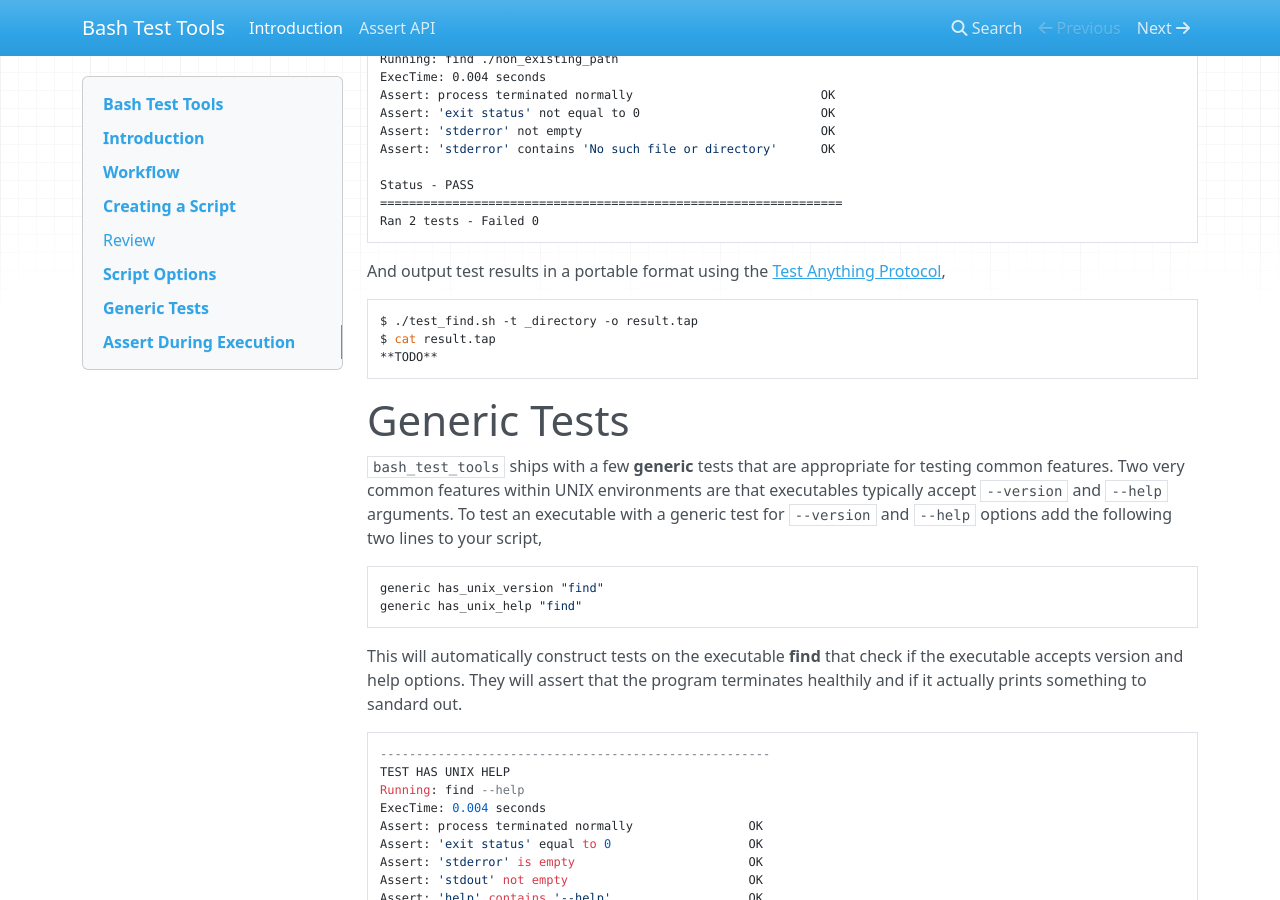
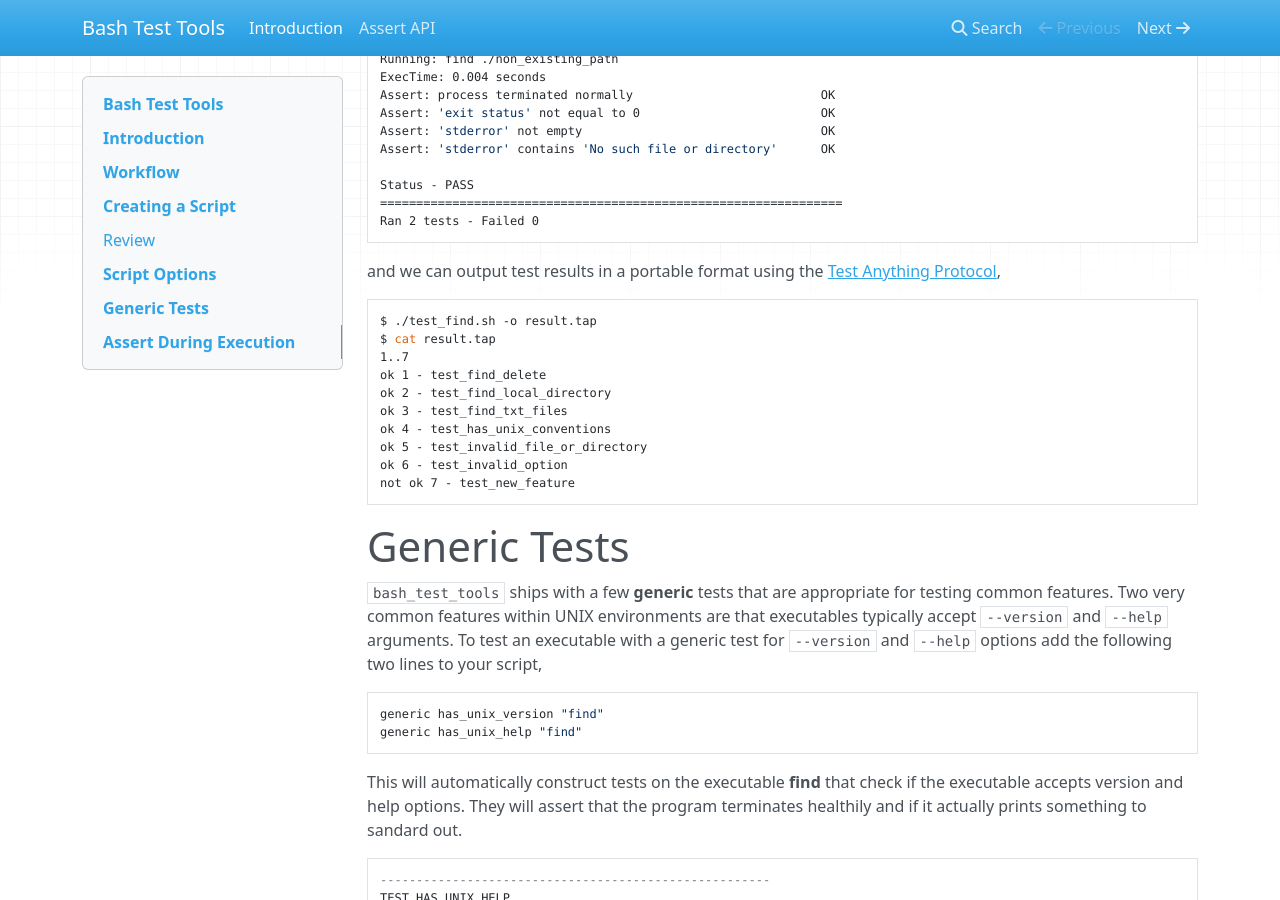
Before and after one commit to thorsteinssonh/bash_test_tools, an MkDocs documentation site: the page built from documentation/docs/index.md, in a window 1280 px wide and 900 px high, scrolled down 5289 px. Built offline with MkDocs 1.6.1, drawn with Linux system fonts in a browser that asks for light colours; nearby versions of some CDN libraries; old or Windows-style settings are respelled for this version of MkDocs.

Commit message:
Adds basic TAP file generation + API testing + minor bug fixes
Elementary TAP file generation
Minor bug fix with syntax highlighting in docs,
First API tests implemented for some assert functions

````diff
--- /dev/null
+++ b/documentation/docs/custom.css
@@ -0,0 +1,4 @@
+.hljs-built_in
+{
+  color: #333;
+}
--- a/documentation/docs/index.md
+++ b/documentation/docs/index.md
@@ -1,5 +1,6 @@
 #**Bash Test Tools**
 **for testing executables in a shell environment - here's a quick look...**
+
 ```bash
 # A simple test for the "find" executable
 source bash_test_tools
@@ -30,6 +31,7 @@ function test_find_local_directory
 
 testrunner
 ```
+
 ![one test](screenshot1.jpg)
 
 # Introduction
@@ -250,11 +252,18 @@ Status - PASS
 ================================================================
 Ran 2 tests - Failed 0
 ```
-And output test results in a portable format using the [Test Anything Protocol](https://testanything.org/),
+and we can output test results in a portable format using the [Test Anything Protocol](https://testanything.org/),
 ```bash
-$ ./test_find.sh -t _directory -o result.tap
+$ ./test_find.sh -o result.tap
 $ cat result.tap
-**TODO**
+1..7
+ok 1 - test_find_delete
+ok 2 - test_find_local_directory
+ok 3 - test_find_txt_files
+ok 4 - test_has_unix_conventions
+ok 5 - test_invalid_file_or_directory
+ok 6 - test_invalid_option
+not ok 7 - test_new_feature
 ```
 
 #Generic Tests
````
Also changed, not shown: 2 other files.
